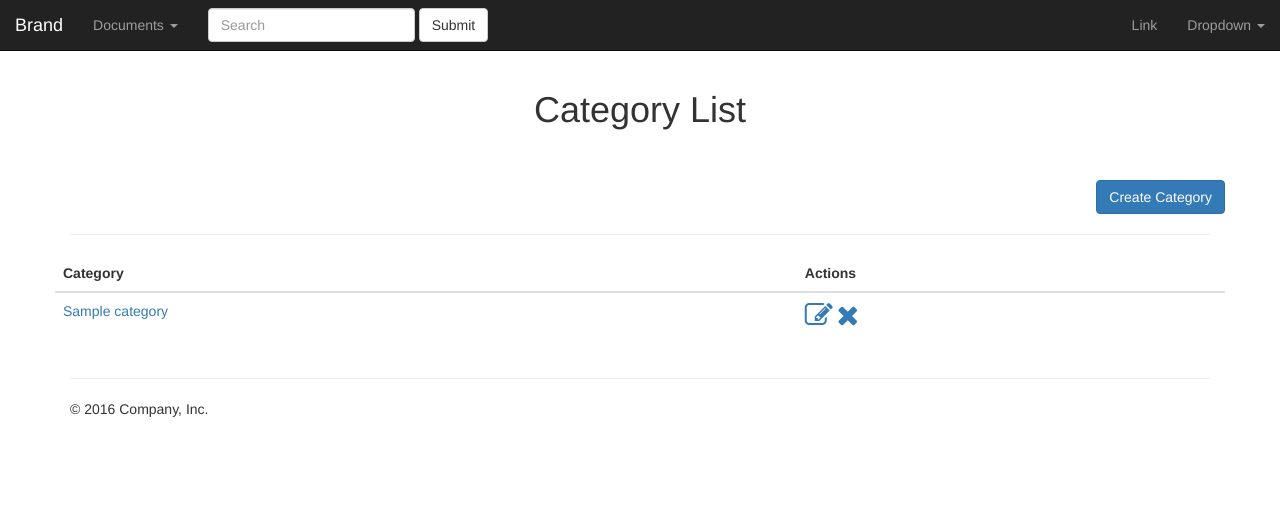
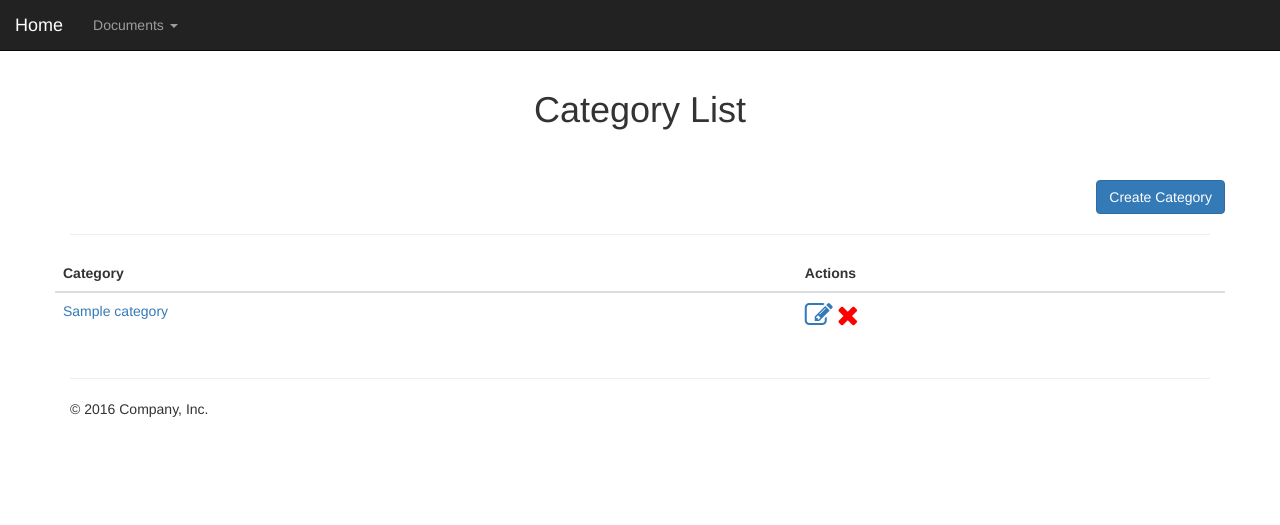
Before and after one commit to dimkoug/django-documents, a Django app: template documents/templates/documents/category_list.html in a window 1280 px wide. Shown: the top 525 px of the page. Run offline with Django 3.2, Linux system fonts and the light colour scheme; the template is opened without the code that fills it: most values are stand-ins (such as "Sample title", 1, 10 or a date in 2020); some libraries are stand-ins or nearby versions.

Commit message:
Fix bug  in Updating  a  document, change some css

```diff
--- a/documents/templates/documents/base.html
+++ b/documents/templates/documents/base.html
@@ -10,7 +10,7 @@
     <meta name="author" content="">
     <link rel="icon" href="../../favicon.ico">
 
-    <title>Jumbotron Template for Bootstrap</title>
+    <title>Documents-{% block title %}{% endblock %}</title>
 
     <!-- Bootstrap core CSS -->
     <link href="{% static 'css/bootstrap.min.css' %}" rel="stylesheet">
@@ -47,7 +47,7 @@
             <span class="icon-bar"></span>
             <span class="icon-bar"></span>
           </button>
-          <a class="navbar-brand" href="#">Brand</a>
+          <a class="navbar-brand" href="{% url 'documents:document.list' %}">Home</a>
         </div>
 
         <!-- Collect the nav links, forms, and other content for toggling -->
@@ -58,31 +58,6 @@
               <ul class="dropdown-menu">
                 <li><a data-pjax data-page-id='category-list' href="{% url 'documents:category.list' %}">Category List</a></li>
                 <li><a data-pjax data-page-id='document-list' href="{% url 'documents:document.list' %}">Document List</a></li>
-                <li><a href="#">Another action</a></li>
-                <li><a href="#">Something else here</a></li>
-                <li role="separator" class="divider"></li>
-                <li><a href="#">Separated link</a></li>
-                <li role="separator" class="divider"></li>
-                <li><a href="#">One more separated link</a></li>
-              </ul>
-            </li>
-          </ul>
-          <form class="navbar-form navbar-left">
-            <div class="form-group">
-              <input type="text" class="form-control" placeholder="Search">
-            </div>
-            <button type="submit" class="btn btn-default">Submit</button>
-          </form>
-          <ul class="nav navbar-nav navbar-right">
-            <li><a href="#">Link</a></li>
-            <li class="dropdown">
-              <a href="#" class="dropdown-toggle" data-toggle="dropdown" role="button" aria-haspopup="true" aria-expanded="false">Dropdown <span class="caret"></span></a>
-              <ul class="dropdown-menu">
-                <li><a href="#">Action</a></li>
-                <li><a href="#">Another action</a></li>
-                <li><a href="#">Something else here</a></li>
-                <li role="separator" class="divider"></li>
-                <li><a href="#">Separated link</a></li>
               </ul>
             </li>
           </ul>
@@ -94,9 +69,7 @@
       <div class="row">
         <div class="col-md-12">
           <div id="pjax-container">
-            {% block content %}
-
-            {% endblock %}
+            {% block content %}{% endblock %}
           </div>
 
         </div>
@@ -114,7 +87,6 @@
     <!-- Placed at the end of the document so the pages load faster -->
     <script src="{% static 'js/jquery-1.12.4.min.js' %}"></script>
     <script src="{% static 'js/bootstrap.min.js' %}"></script>
-    <!-- IE10 viewport hack for Surface/desktop Windows 8 bug -->
     <script src="{% static 'js/ie10-viewport-bug-workaround.js' %}"></script>
     <script src="{% static 'js/jquery.pjax.js' %}"></script>
     <script type="text/javascript">
--- a/documents/templates/documents/category_confirm_delete.html
+++ b/documents/templates/documents/category_confirm_delete.html
@@ -1,4 +1,6 @@
 {% extends "documents/base.html" %}
+
+{% block title %}Delete - {{object}}{% endblock %}
 
 {% block content %}
 <div id="pjax" data-pjax-container>
--- a/documents/templates/documents/category_detail.html
+++ b/documents/templates/documents/category_detail.html
@@ -1,4 +1,6 @@
 {% extends "documents/base.html" %}
+
+{% block title %} {{object}} - Detail {% endblock %}
 
 {% block content %}
 <div id="pjax" data-pjax-container>
--- a/documents/templates/documents/category_form.html
+++ b/documents/templates/documents/category_form.html
@@ -1,4 +1,6 @@
 {% extends "documents/base.html" %}
+
+{% block title %}Create Category{% endblock %}
 
 {% block content %}
 <div id="pjax" data-pjax-container>
--- a/documents/templates/documents/category_list.html
+++ b/documents/templates/documents/category_list.html
@@ -1,4 +1,6 @@
 {% extends "documents/base.html" %}
+
+{% block title %} Category List{% endblock %}
 
 {% block content %}
 <div id="pjax" data-pjax-container>
@@ -17,8 +19,8 @@
       {% for category in object_list %}
       <tr>
         <td><a data-pjax data-page-id='category-detail' href="{{category.get_absolute_url}}">{{category}}</a></td>
-        <td><a data-pjax data-page-id='category-update' href="{% url 'documents:category.update' category.pk %}"><i class="fa fa-pencil-square-o fa-2x" aria-hidden="true"></i></a>
-            <a data-pjax data-page-id='category-delete' href="{% url 'documents:category.delete' category.pk %}"><i class="fa fa-times fa-2x" aria-hidden="true"></i></a>
+        <td><a data-pjax data-page-id='category-update' href="{% url 'documents:category.update' category.pk %}"><i class="fa fa-pencil-square-o fa-2x"  aria-hidden="true"></i></a>
+            <a data-pjax data-page-id='category-delete' href="{% url 'documents:category.delete' category.pk %}"><i class="fa fa-times fa-2x" style="color:red;" aria-hidden="true"></i></a>
         </td>
       </tr>
       {% endfor %}
--- a/documents/templates/documents/category_update_form.html
+++ b/documents/templates/documents/category_update_form.html
@@ -1,4 +1,6 @@
 {% extends "documents/base.html" %}
+
+{% block title %}{{object}} - Update{% endblock %}
 
 {% block content %}
 <div id="pjax" data-pjax-container>
--- a/documents/templates/documents/document_confirm_delete.html
+++ b/documents/templates/documents/document_confirm_delete.html
@@ -1,4 +1,6 @@
 {% extends "documents/base.html" %}
+
+{% block title %}Delete - {{object}}{% endblock %}
 
 {% block content %}
 <div id="pjax" data-pjax-container>
--- a/documents/templates/documents/document_detail.html
+++ b/documents/templates/documents/document_detail.html
@@ -1,4 +1,7 @@
 {% extends "documents/base.html" %}
+
+{% block title %} {{object}} - Detail {% endblock %}
+
 
 {% block content %}
 <div id="pjax" data-pjax-container>
--- a/documents/templates/documents/document_form.html
+++ b/documents/templates/documents/document_form.html
@@ -1,4 +1,6 @@
 {% extends "documents/base.html" %}
+
+{% block title %}Upload Document{% endblock %}
 
 {% block content %}
 <div id="pjax" data-pjax-container>
--- a/documents/templates/documents/document_list.html
+++ b/documents/templates/documents/document_list.html
@@ -1,11 +1,13 @@
 {% extends "documents/base.html" %}
+
+{% block title %} List{% endblock %}
 
 {% block content %}
 <div id="pjax" data-pjax-container>
 <h1 class="heading">Document List</h1>
 <div class="row">
   <div class="col-md-12">
-      <a data-pjax data-page-id='document-create' href="{% url 'documents:document.add' %}" class="btn btn-primary pull-right">Create Document</a>
+      <a data-pjax data-page-id='document-create' href="{% url 'documents:document.add' %}" class="btn btn-primary pull-right">Upload Document</a>
   </div>
 
 </div>
@@ -30,7 +32,7 @@
           <td>{{document.category}}</td>
           <td><a data-pjax data-page-id='document-detail' href="{{document.get_absolute_url}}">{{document.name}}</a></td>
           <td><a data-pjax data-page-id='document-update' href="{% url 'documents:document.update' document.pk %}"><i class="fa fa-pencil-square-o fa-2x" aria-hidden="true"></i></a>
-            <a data-pjax data-page-id='document-delete' href="{% url 'documents:document.delete' document.pk %}"><i class="fa fa-times fa-2x" aria-hidden="true"></i></a>
+            <a data-pjax data-page-id='document-delete' href="{% url 'documents:document.delete' document.pk %}"><i class="fa fa-times fa-2x" style="color:red;" aria-hidden="true"></i></a>
           </td>
         </tr>
         {% endfor %}
--- a/documents/templates/documents/document_update_form.html
+++ b/documents/templates/documents/document_update_form.html
@@ -1,4 +1,6 @@
 {% extends "documents/base.html" %}
+
+{% block title %}{{object}} - Update{% endblock %}
 
 {% block content %}
 <div id="pjax" data-pjax-container>
```
Also changed, not shown: documents/views.py (+4 -3 lines), 2 other files.
